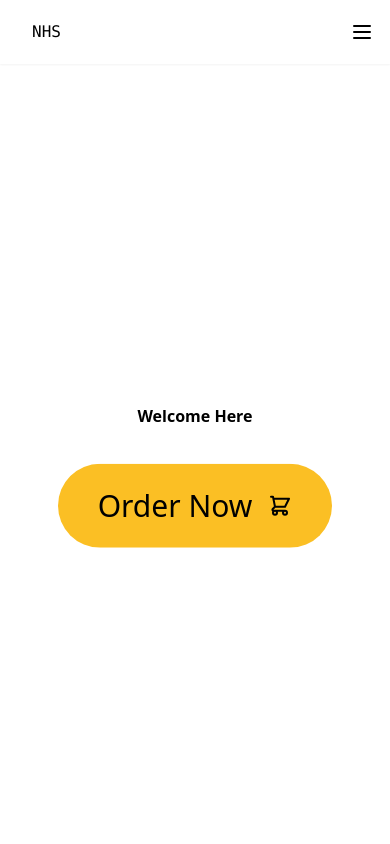
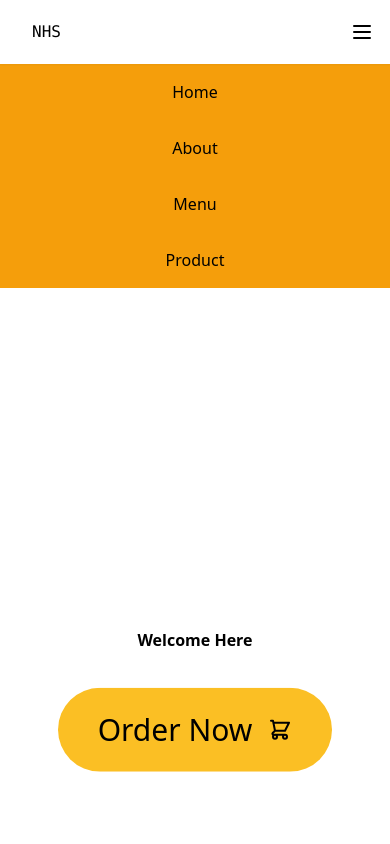
Before and after one commit to NayemulSCode/react-tailwindcss, a React (Create React App) app: page / in a window 390 px wide. Both pictures are taken after a click on the element 362 px from the left and 32 px from the top of the page. Shown: the top 844 px of the page. Built offline with nearby package versions, Linux system fonts and the light colour scheme.

Commit message:
add dropdown

```diff
--- a/src/App.js
+++ b/src/App.js
@@ -1,4 +1,6 @@
+import { useEffect, useState } from 'react';
 import { Route, Switch } from 'react-router';
+import Dropdown from './components/Dropdown';
 import Footer from './components/Footer';
 import Navbar from './components/Navbar';
 import Main from './pages';
@@ -6,9 +8,28 @@ import About from './pages/about';
 import Menu from './pages/product';
 
 function App() {
+  const [isOpen, setIsOpen] = useState(false);
+  const toggle =()=>{
+    setIsOpen(!isOpen);
+  }
+  useEffect(() => {
+    const hideMenu = () => {
+      if (window.innerWidth > 768 && isOpen) {
+        setIsOpen(false);
+        console.log('i resized');
+      }
+    };
+
+    window.addEventListener('resize', hideMenu);
+
+    return () => {
+      window.removeEventListener('resize', hideMenu);
+    };
+  });
   return (
     <>
-      <Navbar />
+      <Navbar toggle={toggle} />
+      <Dropdown toggle={toggle} isOpen={isOpen} />
       <Switch>
         <Route path="/" exact component={Main} />
         <Route path="/about" component={About} />
--- /dev/null
+++ b/src/components/Dropdown.js
@@ -0,0 +1,18 @@
+import React from 'react'
+import { Link } from 'react-router-dom'
+
+const Dropdown = ({isOpen, toggle}) => {
+    return (
+        <div
+            className={isOpen ? 'grid grid-rows-4 text-center items-center bg-yellow-500' : 'hidden'}
+            onClick={toggle}
+        >
+            <Link to="/" className="p-4">Home</Link>
+            <Link to="/about" className="p-4">About</Link>
+            <Link to="/menu" className="p-4">Menu</Link>
+            <Link to="/product" className="p-4">Product</Link>
+        </div>
+    )
+}
+
+export default Dropdown
--- a/src/components/Home.js
+++ b/src/components/Home.js
@@ -7,7 +7,7 @@ const Home = () => {
       <h1 className="lg:text-9xl md:text-7xl sm:text-5xl font-black mb-14">
         Welcome Here
       </h1>
-      <Link className="px-10 py-6 bg-yellow-400 rounded-full text-3xl hover:bg-yellow-300 transition duration-300 ease-in-out animate-bounce flex items-center">
+      <Link className="px-10 py-6 bg-yellow-400 rounded-full text-3xl hover:bg-yellow-300 transition duration-300 ease-in-out animate-bounce flex items-center" to="/">
         Order Now
         <svg
           class="w-6 h-6 ml-4"
--- a/src/components/Navbar.js
+++ b/src/components/Navbar.js
@@ -1,7 +1,7 @@
 import React from 'react'
 import { Link } from 'react-router-dom'
 
-const Navbar = () => {
+const Navbar = ({toggle}) => {
     return (
         <nav className="flex justify-between h-16 items-center bg-white text-black relative shadow-sm font-mono"
         role="navigation"
@@ -9,7 +9,7 @@ const Navbar = () => {
             <Link to="/" className="pl-8">
                 NHS
             </Link>
-            <div className="px-4 cursor-pointer md:hidden">
+            <div className="px-4 cursor-pointer md:hidden" onClick={toggle}>
                 <svg xmlns="http://www.w3.org/2000/svg" className="h-6 w-6" fill="none" viewBox="0 0 24 24" stroke="currentColor">
                     <path strokeLinecap="round" strokeLinejoin="round" strokeWidth={2} d="M4 6h16M4 12h16M4 18h16" />
                 </svg>
```
